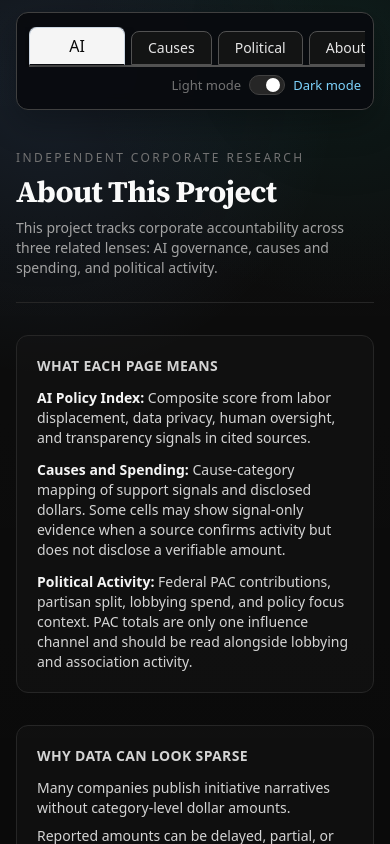
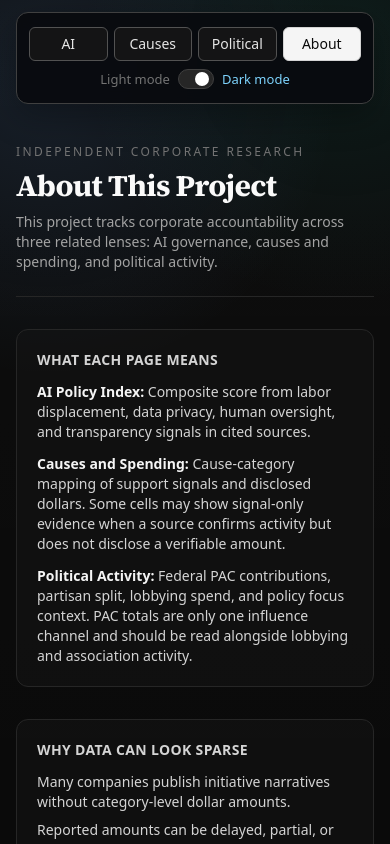
Before and after one commit to LDS6195/Corporate-Ethics-Tracker, a Next.js app: page /about in a window 390 px wide. Shown: the top 844 px of the page. Built offline with nearby package versions, Linux system fonts and the light colour scheme.

Commit message:
mobile first

```diff
--- a/next.config.js
+++ b/next.config.js
@@ -1,12 +1,14 @@
 /** @type {import('next').NextConfig} */
+const isGitHubPagesBuild = process.env.GITHUB_ACTIONS === "true";
+
 const nextConfig = {
   reactStrictMode: true,
   output: "export",
   images: {
     unoptimized: true,
   },
-  basePath: "/Corporate-Ethics-Tracker",
-  assetPrefix: "/Corporate-Ethics-Tracker/",
+  basePath: isGitHubPagesBuild ? "/Corporate-Ethics-Tracker" : "",
+  assetPrefix: isGitHubPagesBuild ? "/Corporate-Ethics-Tracker/" : undefined,
   trailingSlash: true,
   webpack: (config, { dev }) => {
     // This project lives in a OneDrive-synced folder. OneDrive can lock or
--- a/src/components/PrimaryNav.tsx
+++ b/src/components/PrimaryNav.tsx
@@ -50,12 +50,12 @@ export default function PrimaryNav() {
     : "mx-auto max-w-7xl rounded-xl border border-neutral-700 bg-[#090b0f]/95 px-3 py-3.5 shadow-[0_12px_34px_rgba(0,0,0,0.3)] backdrop-blur";
 
   const activeTabClasses = isLightMode
-    ? "inline-flex min-w-[96px] items-center justify-center whitespace-nowrap rounded-t-lg border border-b-white border-slate-500 bg-white px-3.5 py-2.5 text-[16px] font-medium text-slate-900 shadow-[0_-1px_0_rgba(255,255,255,0.65),0_3px_10px_rgba(15,23,42,0.12)]"
-    : "inline-flex min-w-[96px] items-center justify-center whitespace-nowrap rounded-t-lg border border-b-[#090b0f] border-slate-300 bg-neutral-100 px-3.5 py-2.5 text-[16px] font-medium text-neutral-950 shadow-[0_-1px_0_rgba(255,255,255,0.18),0_4px_12px_rgba(0,0,0,0.32)]";
+    ? "inline-flex w-full items-center justify-center whitespace-nowrap rounded-md border border-slate-500 bg-white px-2.5 py-2 text-[14px] font-medium text-slate-900 shadow-sm sm:w-auto sm:min-w-[96px] sm:rounded-t-lg sm:border-b-white sm:px-3.5 sm:py-2.5 sm:text-[16px] sm:shadow-[0_-1px_0_rgba(255,255,255,0.65),0_3px_10px_rgba(15,23,42,0.12)]"
+    : "inline-flex w-full items-center justify-center whitespace-nowrap rounded-md border border-neutral-300 bg-neutral-100 px-2.5 py-2 text-[14px] font-medium text-neutral-950 shadow-sm sm:w-auto sm:min-w-[96px] sm:rounded-t-lg sm:border-b-[#090b0f] sm:px-3.5 sm:py-2.5 sm:text-[16px] sm:shadow-[0_-1px_0_rgba(255,255,255,0.18),0_4px_12px_rgba(0,0,0,0.32)]";
 
   const inactiveTabClasses = isLightMode
-    ? "mt-1 inline-flex items-center justify-center whitespace-nowrap rounded-t-lg border border-slate-300 bg-slate-100 px-4 py-2 text-[14px] font-medium text-slate-700 transition-colors hover:border-slate-500 hover:bg-white"
-    : "mt-1 inline-flex items-center justify-center whitespace-nowrap rounded-t-lg border border-neutral-600 bg-neutral-900/80 px-4 py-2 text-[14px] font-medium text-neutral-200 transition-colors hover:border-neutral-400 hover:bg-neutral-800";
+    ? "inline-flex w-full items-center justify-center whitespace-nowrap rounded-md border border-slate-300 bg-slate-100 px-2.5 py-2 text-[14px] font-medium text-slate-700 transition-colors hover:border-slate-500 hover:bg-white sm:mt-1 sm:w-auto sm:rounded-t-lg sm:px-4"
+    : "inline-flex w-full items-center justify-center whitespace-nowrap rounded-md border border-neutral-600 bg-neutral-900/80 px-2.5 py-2 text-[14px] font-medium text-neutral-200 transition-colors hover:border-neutral-400 hover:bg-neutral-800 sm:mt-1 sm:w-auto sm:rounded-t-lg sm:px-4";
 
   if (pathname.startsWith("/company/")) {
     return null;
@@ -66,8 +66,12 @@ export default function PrimaryNav() {
       <div className={navShellClasses}>
         <div className="flex flex-col gap-2 text-xs">
           <div className="flex flex-col gap-2 sm:flex-row sm:items-center sm:justify-between sm:gap-3">
-            <div className="-mx-1 flex-1 overflow-x-auto px-1 sm:mx-0 sm:overflow-visible sm:px-0">
-              <div className={`flex min-w-max items-end gap-1.5 border-b-2 ${isLightMode ? "border-slate-300" : "border-neutral-600"}`}>
+            <div className="flex-1">
+              <div
+                className={`grid grid-cols-4 gap-1.5 sm:flex sm:min-w-max sm:items-end sm:gap-1.5 sm:border-b-2 ${
+                  isLightMode ? "sm:border-slate-300" : "sm:border-neutral-600"
+                }`}
+              >
             {NAV_ITEMS.map((item) => {
               const active = isActive(pathname, item.href);
 
@@ -92,7 +96,7 @@ export default function PrimaryNav() {
               </div>
             </div>
 
-            <label className={`inline-flex shrink-0 cursor-pointer items-center gap-2 self-end sm:self-auto ${isLightMode ? "text-slate-700" : "text-neutral-300"}`}>
+            <label className={`inline-flex shrink-0 cursor-pointer items-center gap-2 self-center sm:self-auto ${isLightMode ? "text-slate-700" : "text-neutral-300"}`}>
               <span className={`text-[13px] font-medium ${isLightMode ? "text-sky-700" : "text-neutral-500"}`}>
                 Light mode
               </span>
```
